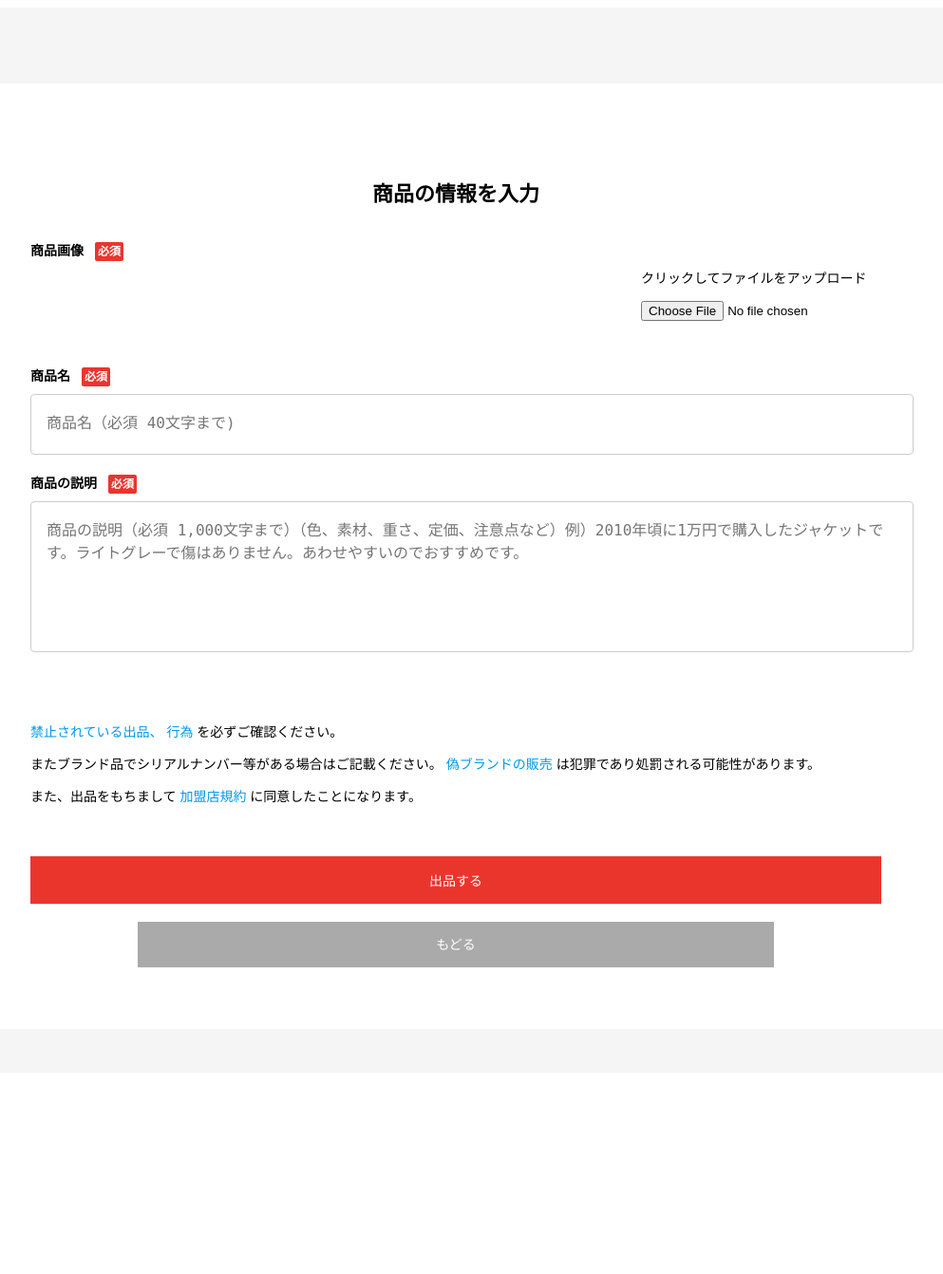
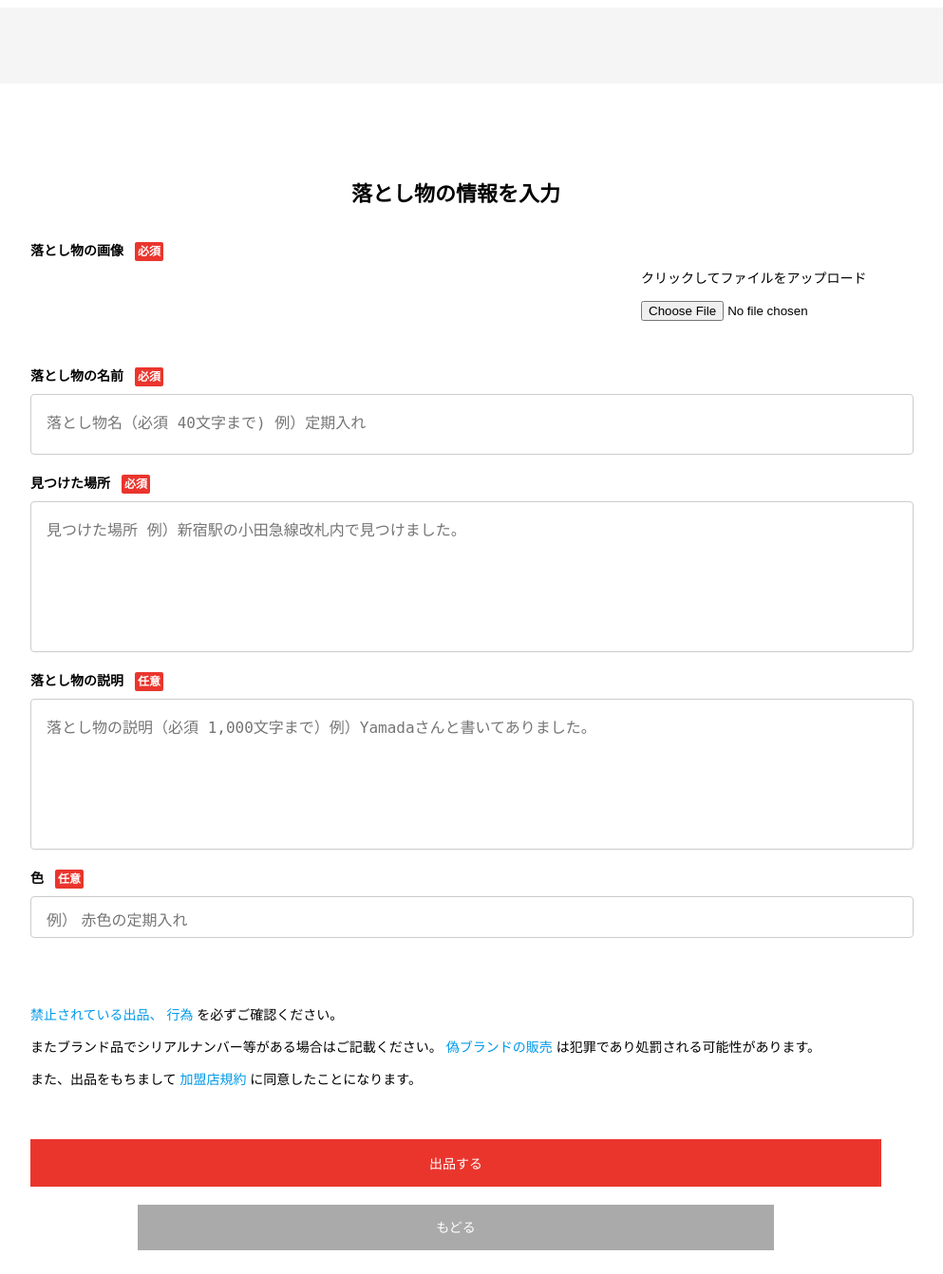
Before and after one commit to hk5232/drop-item, a Rails app: page /items/new in a window 1280 px wide. Shown: the top 1342 px of the page at 95% size, without its empty margins (160-1153 px from the left). Before the commit the page ends 1019 px from the top, so only its background shows below. Run offline with Rails 7, Linux system fonts and the light colour scheme; the visitor is signed in with stand-in values (Sample User, id 1); style sheets or scripts are compiled from the project's sources.

Commit message:
登録機能実装

```diff
--- a/app/models/item.rb
+++ b/app/models/item.rb
@@ -1,3 +1,4 @@
 class Item < ApplicationRecord
   belongs_to :user
+  has_one_attached :image
 end
--- a/app/views/items/new.html.erb
+++ b/app/views/items/new.html.erb
@@ -3,15 +3,15 @@
 
   </header>
   <div class="items-sell-main">
-    <h2 class="items-sell-title">商品の情報を入力</h2>
+    <h2 class="items-sell-title">落とし物の情報を入力</h2>
     <%= form_with(model: @item, local: true) do |f| %>
 
     <%= render 'shared/error_messages', model: f.object %>
 
-    <%# 商品画像 %>
+    <%# 落とし物画像 %>
     <div class="img-upload">
       <div class="weight-bold-text">
-        商品画像
+        落とし物の画像
         <span class="indispensable">必須</span>
       </div>
       <div class="click-upload">
@@ -21,23 +21,37 @@
         <%= f.file_field :image, id:"item-image" %>
       </div>
     </div>
-    <%# /商品画像 %>
-    <%# 商品名と商品説明 %>
+    <%# /落とし物画像 %>
+    <%# 落とし物名と説明 %>
     <div class="new-items">
       <div class="weight-bold-text">
-        商品名
+        落とし物の名前
         <span class="indispensable">必須</span>
       </div>
-      <%= f.text_area :name, class:"items-text", id:"item-name", placeholder:"商品名（必須 40文字まで)", maxlength:"40" %>
+      <%= f.text_area :name, class:"items-text", id:"item-name", placeholder:"落とし物名（必須 40文字まで) 例）定期入れ", maxlength:"40" %>
       <div class="items-explain">
         <div class="weight-bold-text">
-          商品の説明
+          見つけた場所
           <span class="indispensable">必須</span>
         </div>
-        <%= f.text_area :explanation, class:"items-text", id:"item-info", placeholder:"商品の説明（必須 1,000文字まで）（色、素材、重さ、定価、注意点など）例）2010年頃に1万円で購入したジャケットです。ライトグレーで傷はありません。あわせやすいのでおすすめです。" ,rows:"7" ,maxlength:"1000" %>
+        <%= f.text_area :address, class:"items-text", id:"item-info", placeholder:"見つけた場所 例）新宿駅の小田急線改札内で見つけました。" ,rows:"7" ,maxlength:"1000" %>
+      </div>
+      <div class="items-explain">
+        <div class="weight-bold-text">
+          落とし物の説明
+          <span class="indispensable">任意</span>
+        </div>
+        <%= f.text_area :explanation, class:"items-text", id:"item-info", placeholder:"落とし物の説明（必須 1,000文字まで）例）Yamadaさんと書いてありました。" ,rows:"7" ,maxlength:"1000" %>
+      </div>
+      <div class="items-explain">
+        <div class="weight-bold-text">
+          色
+          <span class="indispensable">任意</span>
+        </div>
+        <%= f.text_field :color, class:"items-text", id:"item-info", placeholder:"例） 赤色の定期入れ" ,rows:"7" ,maxlength:"1000" %>
       </div>
     </div>
-    <%# /商品名と商品説明 %>
+    <%# /落とし物名と説明 %>
 
 
 
--- /dev/null
+++ b/db/migrate/20220412091906_add_user_id_to_items.rb
@@ -0,0 +1,5 @@
+class AddUserIdToItems < ActiveRecord::Migration[6.0]
+  def change
+    add_reference :items, :user, foreign_key: true
+  end
+end
```
Also changed, not shown: db/migrate/20220412092231_change_column_to_allow_null.rb (added, +15 -0 lines), db/schema.rb.
